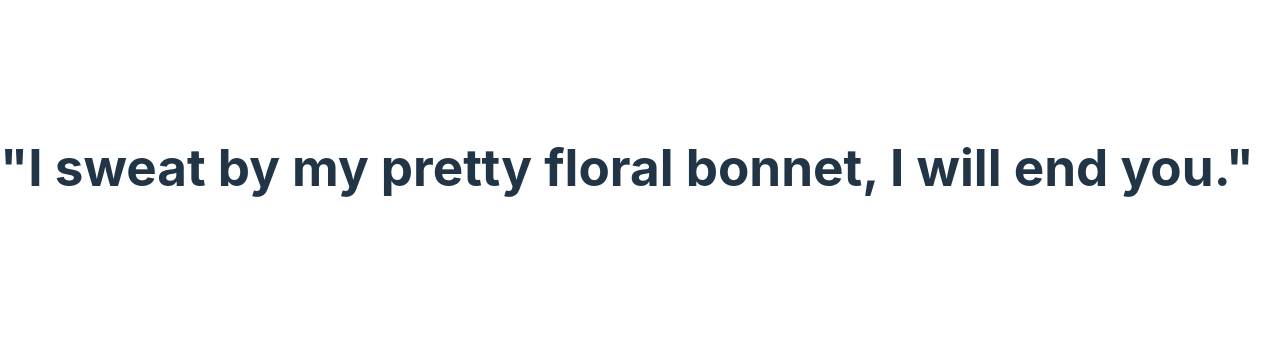
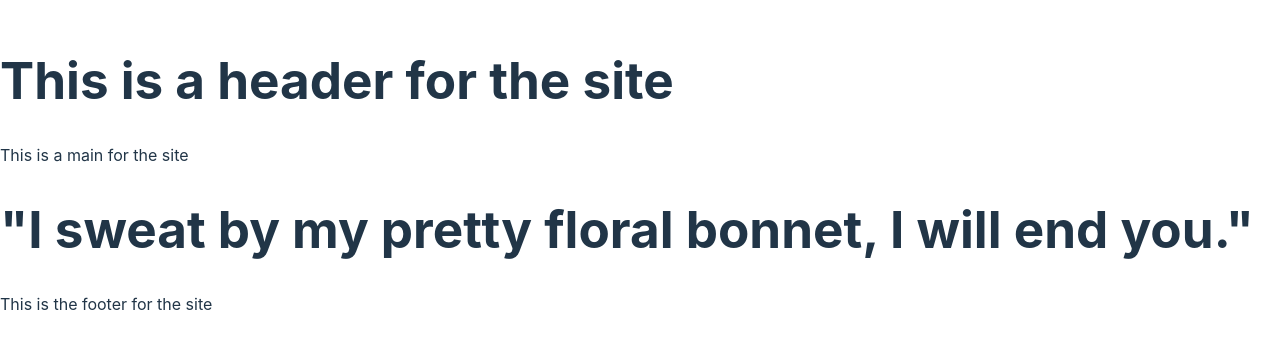
Before and after one commit to LydosSky/odin-react, a React (Vite) app: page / in a window 1280 px wide. Shown: the part 233-582 px from the top of the page. Built offline with nearby package versions, Linux system fonts and the light colour scheme.

Commit message:
feat: newly created functional components

```diff
--- /dev/null
+++ b/src/components.jsx
@@ -0,0 +1,13 @@
+
+export function Header() {
+  return <h1>This is a header for the site</h1>
+}
+
+export function Main() {
+
+  return <main>This is a main for the site</main>
+}
+
+export function Footer() {
+  return <footer>This is the footer for the site</footer>
+}
--- a/src/main.jsx
+++ b/src/main.jsx
@@ -2,9 +2,13 @@ import { StrictMode } from "react";
 import { createRoot } from "react-dom/client";
 import "./index.css";
 import Greeting from "./Greeting"
+import { Footer, Header, Main } from "./components";
 
 createRoot(document.getElementById("root")).render(
   <StrictMode>
+    <Header />
+    <Main />
     <Greeting />
+    <Footer />
   </StrictMode>,
 );
```
